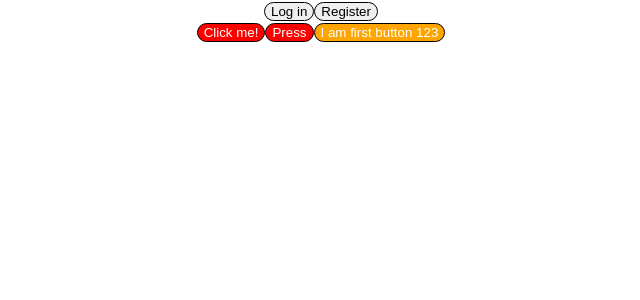
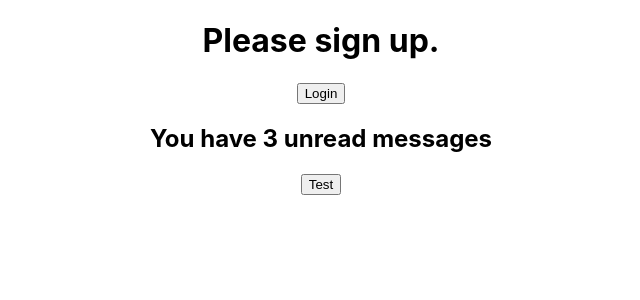
Before and after one commit to MartynasDru/react-codeacademy, a React (Create React App) app: page / in a window 1280 px wide. Shown: the top 300 px of the page, without its empty margins (319-959 px from the left). Built offline with nearby package versions, Linux system fonts and the light colour scheme.

Commit message:
paskaita #3

```diff
--- a/src/App.js
+++ b/src/App.js
@@ -1,14 +1,10 @@
-import { Button } from './Button/Button';
-import { Header } from './Header/Header';
+import { Greeting } from './Greeting/Greeting';
 import './App.css';
 
 function App() {
   return (
     <div className="App">
-      <Header />
-      <Button type="secondary">Click me!</Button>
-      <Button type="secondary">Press</Button>
-      <Button type="primary">I am first button <span>123</span></Button>
+      <Greeting isLoggedIn={false} unreadMessages={[1, 1, 1]} />
     </div>
   );
 }
--- a/src/Button/Button.js
+++ /dev/null
@@ -1,13 +0,0 @@
-import './button.css';
-
-export const Button = (props) => {
-    let className;
-
-    if (props.type === 'primary') {
-        className = 'button-primary';
-    } else if (props.type === 'secondary') {
-        className = 'button-secondary';
-    }
-
-    return <button className={`button ${className}`}>{props.children}</button>
-}
--- a/src/Button/button.css
+++ /dev/null
@@ -1,19 +0,0 @@
-.button {
-    border: 1px solid black;
-    border-radius: 20px;
-}
-
-.button-primary {
-    background-color: orange;
-    color: white;
-}
-
-.button-secondary {
-    background-color: red;
-    color: white;
-}
-
-.button-tertiary {
-    background-color: transparent;
-    color: black;
-}
--- /dev/null
+++ b/src/Greeting/Greeting.js
@@ -0,0 +1,30 @@
+import { UserGreeting } from '../UserGreeting/UserGreeting';
+import { GuestGreeting } from '../GuestGreeting/GuestGreeting';
+import { LoginButton } from '../LoginButton/LoginButton';
+import { LogoutButton } from '../LogoutButton/LogoutButton';
+
+export const Greeting = ({ isLoggedIn, unreadMessages }) => {
+
+    const handleClick = () => {
+        prompt('Test funkcija');
+    }
+
+    const handleLogout = () => {
+        prompt('You have been logged out!');
+    }
+
+    const handleLogin = () => {
+        prompt('You have successfully logged in!');
+    }
+
+    return (
+        <div>
+            {isLoggedIn ? <UserGreeting name={"Petrai"} onClick={handleClick} /> : <GuestGreeting />}
+            {isLoggedIn ? <LogoutButton onClick={handleLogout} /> : <LoginButton onClick={handleLogin} />}
+            {unreadMessages.length > 0 && (
+                <h2>You have {unreadMessages.length} unread messages</h2>
+            )}
+            <button onClick={handleClick}>Test</button>
+        </div>
+    )
+};
--- /dev/null
+++ b/src/GuestGreeting/GuestGreeting.js
@@ -0,0 +1 @@
+export const GuestGreeting = () => <h1>Please sign up.</h1>;
--- a/src/Header/Header.js
+++ /dev/null
@@ -1,11 +0,0 @@
-import { Button } from '../Button/Button';
-import "./header.css";
-
-export const Header = () => {
-    return (
-        <div>
-            <Button>Log in</Button>
-            <Button>Register</Button>
-        </div>
-    )
-}
--- /dev/null
+++ b/src/LoginButton/LoginButton.js
@@ -0,0 +1 @@
+export const LoginButton = ({ onClick }) => <button onClick={onClick}>Login</button>;
--- /dev/null
+++ b/src/LogoutButton/LogoutButton.js
@@ -0,0 +1 @@
+export const LogoutButton = ({ onClick }) => <button onClick={onClick}>Logout</button>;
--- /dev/null
+++ b/src/UserGreeting/UserGreeting.js
@@ -0,0 +1,7 @@
+export const UserGreeting = ({ name, onClick123 }) => {
+    if (name) {
+        return <h1 onClick={onClick123}>Welcome back, {name}</h1>;
+    }
+
+    return <h1>Welcome back!</h1>;
+};
```
Also changed, not shown: src/Test/Test.js (deleted, +0 -3 lines), src/Header/header.css (deleted).
